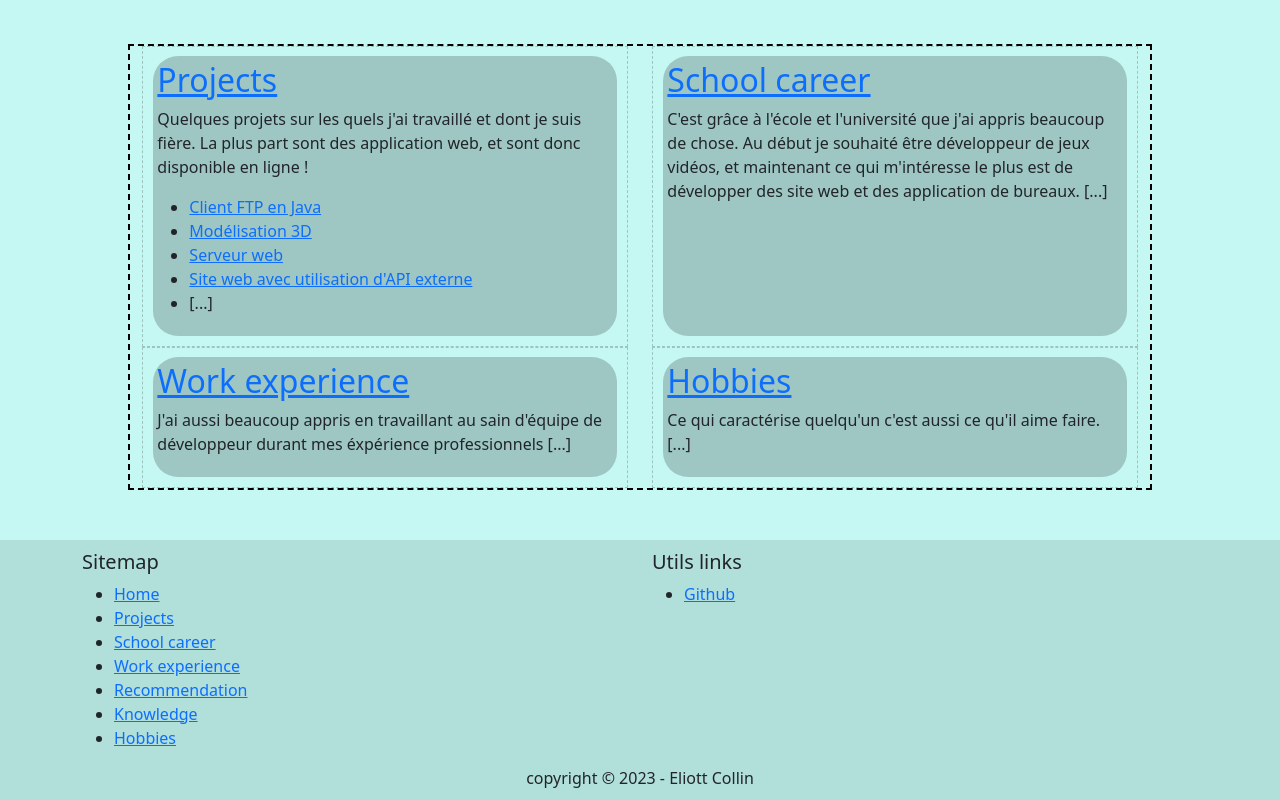
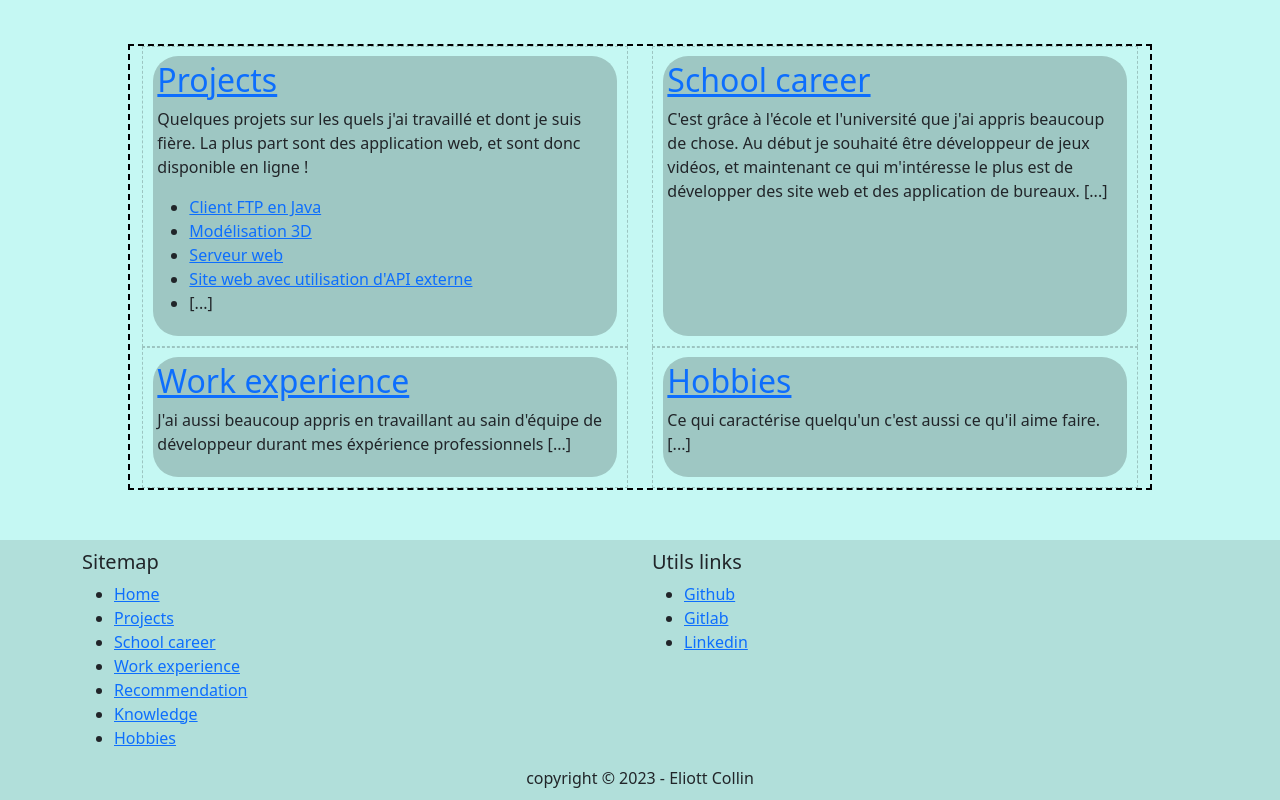
Before and after one commit to Elioce33/eportfolio, a Next.js app: page / in a window 1280 px wide. Shown: the part 424-1224 px from the top of the page. Built offline with nearby package versions, Linux system fonts and the light colour scheme.

Commit message:
feat: add links in footer

```diff
--- a/components/Footer.tsx
+++ b/components/Footer.tsx
@@ -1,6 +1,14 @@
 import {SiteMap} from "@components/Nav";
+import {LinkList} from "@components/LinkList";
+
 
 export function Footer() {
+  const links = [
+    {label: "Github", slug: "https://github.com/elioce33", blank: true},
+    {label: "Gitlab", slug: "https://gitlab.com/eliott.collin", blank: true},
+    {label: "Linkedin", slug: "https://www.linkedin.com/in/eliottcollin/", blank: true},
+  ];
+
   return <footer>
     <div className={"container"}>
       <div className={"row text-start"}>
@@ -10,11 +18,7 @@ export function Footer() {
         </div>
         <div className={"link col"}>
           <h3 className={"h5"}>Utils links</h3>
-          <ul>
-            <li>
-              <a href={""}>Github</a>
-            </li>
-          </ul>
+          <LinkList links={links}/>
         </div>
       </div>
     </div>
--- a/components/LinkList.tsx
+++ b/components/LinkList.tsx
@@ -4,17 +4,23 @@ import Link from "next/link";
 export function LinkList({className = "", title, baseLink, links,}: {
   className?: string,
   title?: string,
-  baseLink: string,
-  links: { label: string, slug: string }[]
+  baseLink?: string,
+  links: {
+    label: string,
+    slug: string,
+    blank?: boolean
+  }[]
 }) {
   return <>
-    <h2>{title}</h2>
+    {title && <h2>{title}</h2>}
     <ul>
-      {links.map(({label, slug}: { label: string, slug: string }, index: number) =>
-        <li key={index}>
-          <Link href={`${baseLink}/${slug}`}>{label}</Link>
+      {links.map(({label, slug, blank = false}: { label: string, slug: string, blank?: boolean }, index: number) => {
+        const url = baseLink !== undefined ? `${baseLink}/${slug}` : slug;
+
+        return <li key={index}>
+          <Link href={url} target={blank ? "_blank" : ""}>{label}</Link>
         </li>
-      )}
+      })}
     </ul>
   </>;
 }
```
